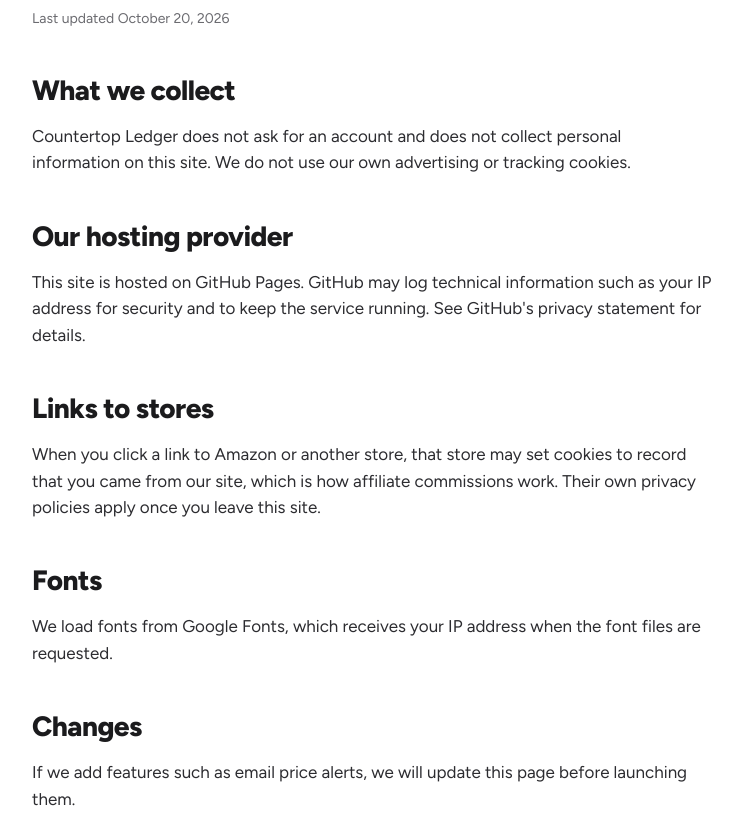
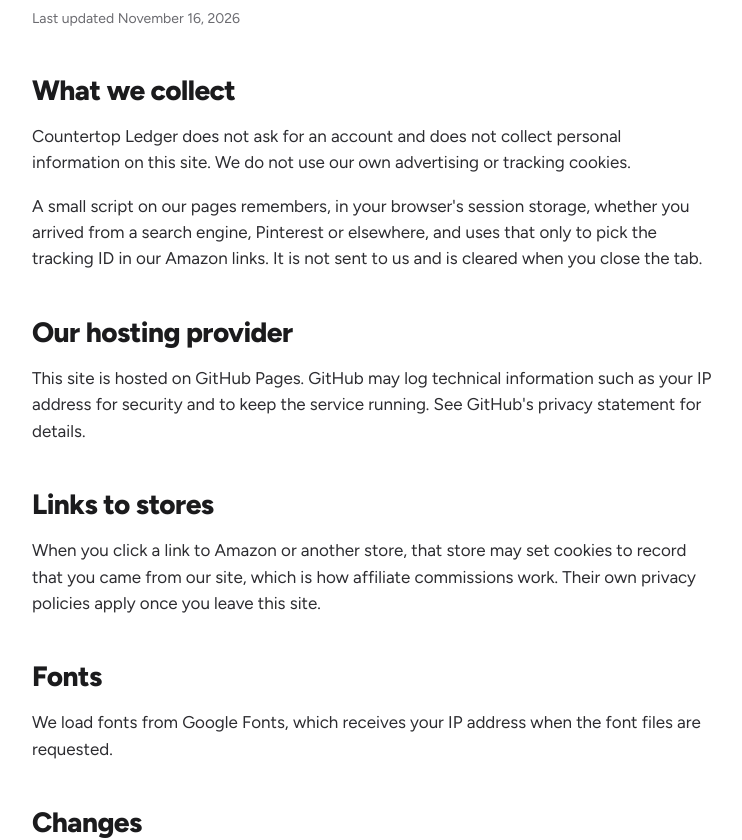
Before and after one commit to countertopledger/countertopledger.github.io, a plain HTML site: page privacy.html in a window 1280 px wide. Shown: the part 178-1018 px from the top of the page, without its empty margins (268-1010 px from the left). Drawn offline with Linux system fonts and the light colour scheme.

Commit message:
Revise privacy policy update date and info handling
Updated the last updated date and modified the information handling statement.

```diff
--- a/privacy.html
+++ b/privacy.html
@@ -7,6 +7,7 @@
 <meta name="p:domain_verify" content="b76fc6cef4128d5ef0ec59df66512564"/>
 <link rel="canonical" href="https://countertopledger.github.io/privacy.html">
 <meta name="description" content="How Countertop Ledger handles your information.">
+<meta property="og:image" content="https://countertopledger.github.io/assets/og/home.png">
 <link rel="preconnect" href="https://fonts.googleapis.com">
 <link rel="preconnect" href="https://fonts.gstatic.com" crossorigin>
 <link rel="stylesheet" href="https://fonts.googleapis.com/css2?family=Figtree:wght@400;500;600;700;800&display=swap">
@@ -25,10 +26,11 @@
 
 <main class="article"><div class="wrap narrow">
   <h1>Privacy policy</h1>
-  <p class="meta">Last updated October 20, 2026</p>
+  <p class="meta">Last updated November 16, 2026</p>
   <div class="prose">
     <h2>What we collect</h2>
     <p>Countertop Ledger does not ask for an account and does not collect personal information on this site. We do not use our own advertising or tracking cookies.</p>
+    <p>A small script on our pages remembers, in your browser's session storage, whether you arrived from a search engine, Pinterest or elsewhere, and uses that only to pick the tracking ID in our Amazon links. It is not sent to us and is cleared when you close the tab.</p>
     <h2>Our hosting provider</h2>
     <p>This site is hosted on GitHub Pages. GitHub may log technical information such as your IP address for security and to keep the service running. See GitHub's privacy statement for details.</p>
     <h2>Links to stores</h2>
@@ -36,7 +38,7 @@
     <h2>Fonts</h2>
     <p>We load fonts from Google Fonts, which receives your IP address when the font files are requested.</p>
     <h2>Changes</h2>
-    <p>If we add features such as email price alerts, we will update this page before launching them.</p>
+    <p>If we change how this site handles information, we will update this page and the date at the top before the change takes effect.</p>
   </div>
 </div></main>
 
```
